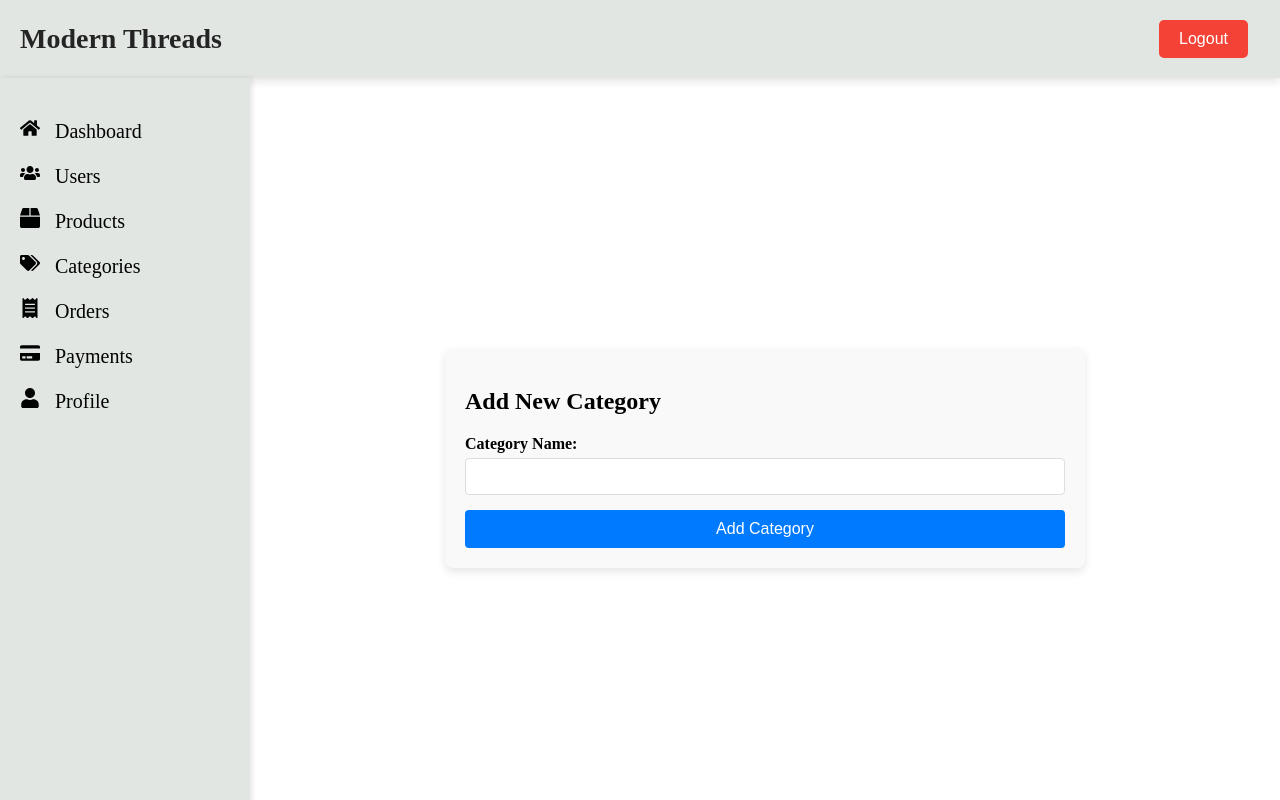
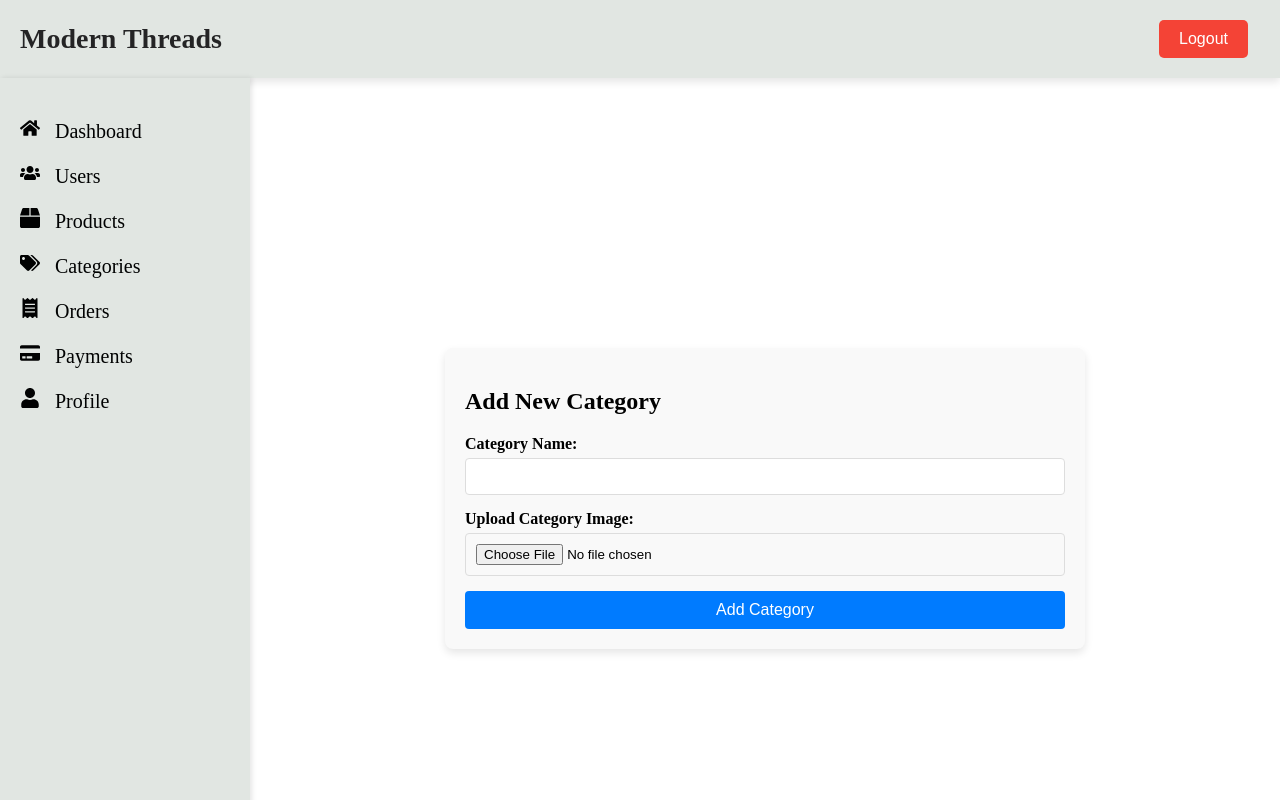
Before and after one commit to MuhammadSiddik12/Modern_Threads_Admin, a React (Create React App) app: page /add-category in a window 1280 px wide. Built offline with nearby package versions, Linux system fonts and the light colour scheme; sample sign-in values are in the browser's storage.

Commit message:
Add img urls

```diff
--- a/src/components/Categories/AddCategory.js
+++ b/src/components/Categories/AddCategory.js
@@ -1,12 +1,12 @@
 import React, { useState } from "react";
 import { useNavigate } from "react-router-dom";
 import "../../asserts/style/AddCategory.css";
-import { addCategory } from "../../services/api"; // Import the addCategory API function
+import { addCategory, uploadImage } from "../../services/api"; // Import the addCategory and uploadImage API functions
 import { toast } from "react-toastify";
 import "react-toastify/dist/ReactToastify.css";
 
 function AddCategory() {
-	const [category, setCategory] = useState({ name: "" });
+	const [category, setCategory] = useState({ name: "", image: null });
 	const [loading, setLoading] = useState(false);
 	const navigate = useNavigate();
 
@@ -14,16 +14,39 @@ function AddCategory() {
 		setCategory({ ...category, name: e.target.value });
 	};
 
+	const handleImageChange = (e) => {
+		setCategory({ ...category, image: e.target.files[0] });
+	};
+
 	const handleSubmit = async (e) => {
 		e.preventDefault();
 		setLoading(true);
+
+		let imageUrl = null;
+
 		try {
-			await addCategory({ category_name: category.name });
+			// Step 1: Upload the image if one is selected
+			if (category.image) {
+				const formData = new FormData();
+				formData.append("image", category.image);
+
+				// Assuming the response contains the image URL
+				const imageUploadResponse = await uploadImage(formData);
+				imageUrl = imageUploadResponse.data.filePath; // Assuming `url` contains the uploaded image URL
+			}
+
+			// Step 2: Add the category with the image URL (if available)
+			const categoryData = {
+				category_name: category.name,
+				category_image: imageUrl, // Include the image URL in the request
+			};
+
+			await addCategory(categoryData);
 			toast.success("Category added successfully!");
 			navigate("/categories"); // Redirect after adding category
 		} catch (error) {
 			console.error("Error adding category:", error);
-			toast.error(error);
+			toast.error(error.message || "Failed to add category");
 		} finally {
 			setLoading(false);
 		}
@@ -32,7 +55,7 @@ function AddCategory() {
 	return (
 		<div className="add-category">
 			<h2>Add New Category</h2>
-			<form onSubmit={handleSubmit}>
+			<form onSubmit={handleSubmit} encType="multipart/form-data">
 				<label htmlFor="name">Category Name:</label>
 				<input
 					type="text"
@@ -41,6 +64,15 @@ function AddCategory() {
 					onChange={handleChange}
 					required
 				/>
+
+				<label htmlFor="image">Upload Category Image:</label>
+				<input
+					type="file"
+					id="image"
+					accept="image/*"
+					onChange={handleImageChange}
+				/>
+
 				<button type="submit" disabled={loading}>
 					{loading ? "Adding..." : "Add Category"}
 				</button>
--- a/src/components/Categories/CategoryDetail.js
+++ b/src/components/Categories/CategoryDetail.js
@@ -41,7 +41,9 @@ function CategoryDetail() {
 			<h2>Category Details</h2>
 			<div className="category-info">
 				<img
-					src={category.category_image || defaultImage}
+					src={
+						`http://localhost:3001${category.category_image}` || defaultImage
+					}
 					alt={category.category_name}
 					className="category-image"
 				/>
--- a/src/services/api.js
+++ b/src/services/api.js
@@ -412,3 +412,11 @@ export const dashboardDetails = async () => {
 		throw error.response?.data?.message || error.message;
 	}
 };
+
+export const uploadImage = (formData) => {
+	return axios.post("http://localhost:3001/uploadImage", formData, {
+		headers: {
+			"Content-Type": "multipart/form-data",
+		},
+	});
+};
```
